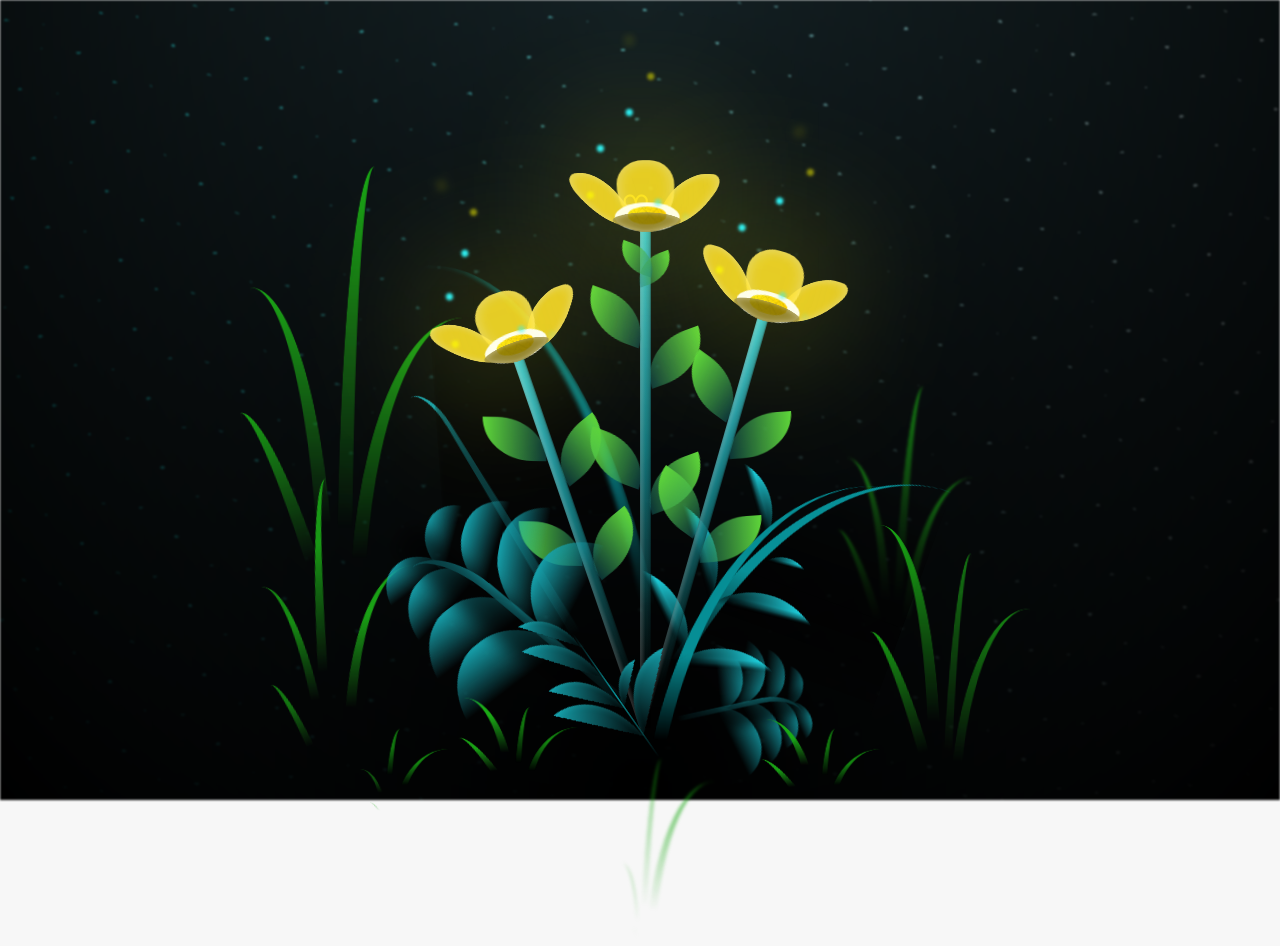
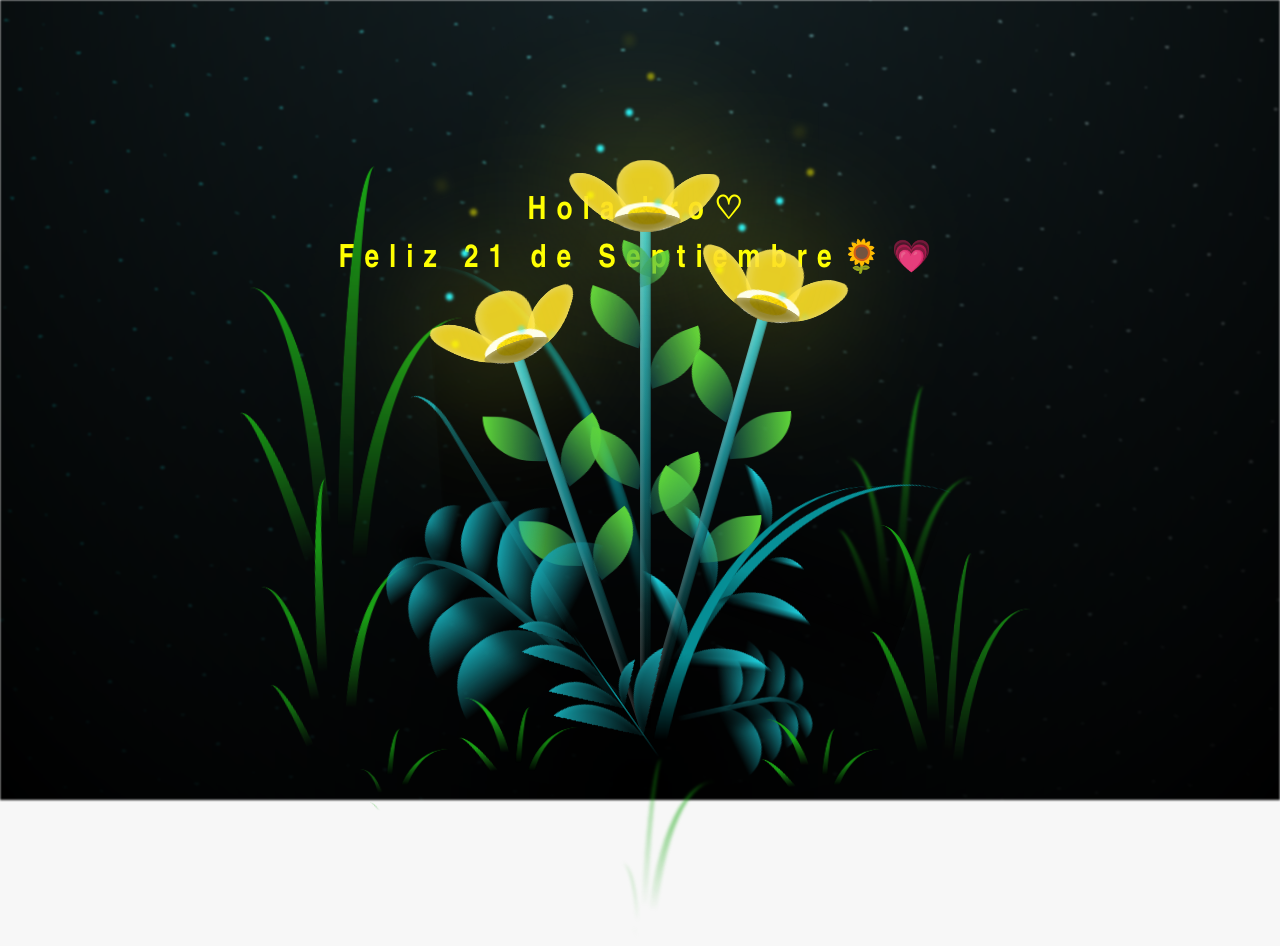
Before and after one commit to Red2108/para, a plain HTML site: page flower.html in a window 1280 px wide. Drawn offline with Linux system fonts and the light colour scheme.

Commit message:
Update flower.html

```diff
--- a/flower.html
+++ b/flower.html
@@ -15,8 +15,8 @@
 
 
     </div>
-
-    <h1 class="titulo"><span id="playAudio" style="cursor: pointer;">♡</span> <br> <br> <br> <br> <br> <br> <br> <br> <br>  </h1>
+    <h1 class="titulo"> Hola bro<span id="playAudio" style="cursor: pointer;">♡</span> <br>   Feliz 21 de Septiembre🌻💗    <br> <br>
+      <br> <br><br> <br><br> <br> </h1>
 
     <div class="night"></div>
     <div class="flowers">
```
